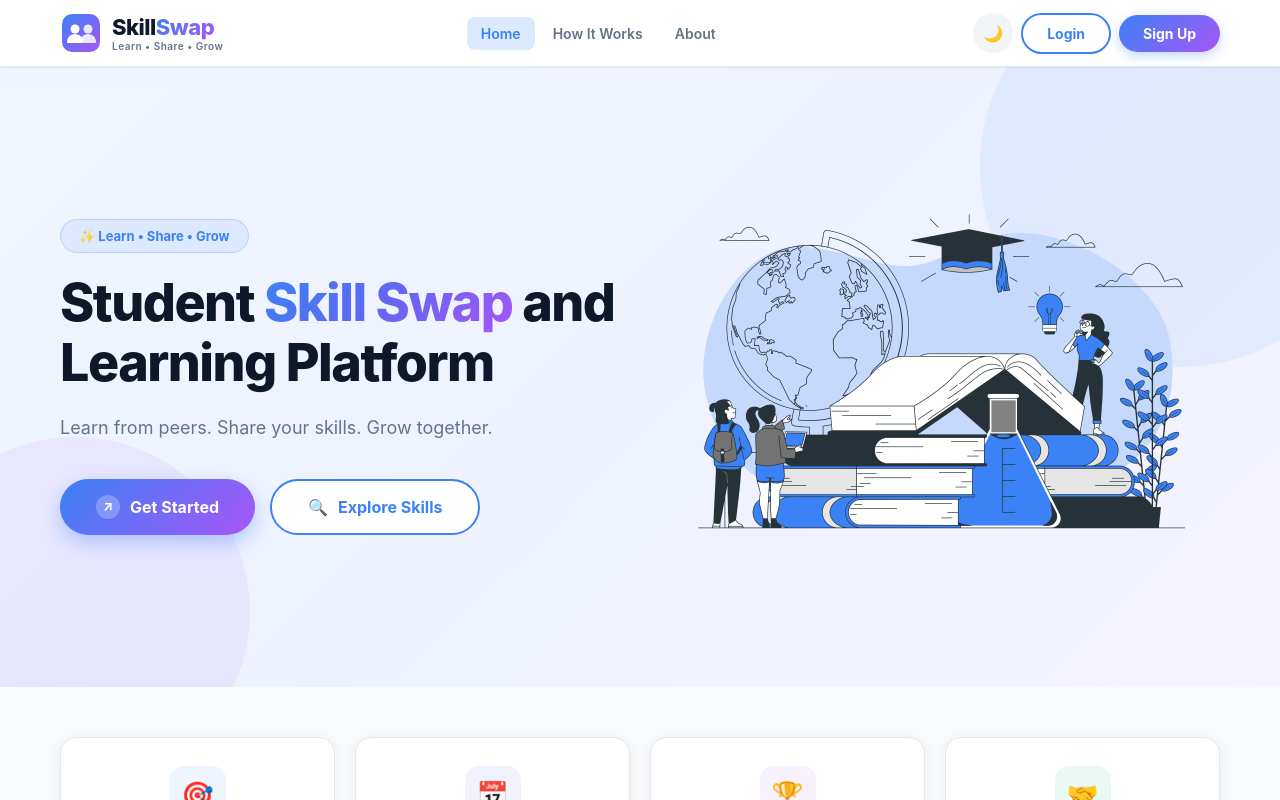
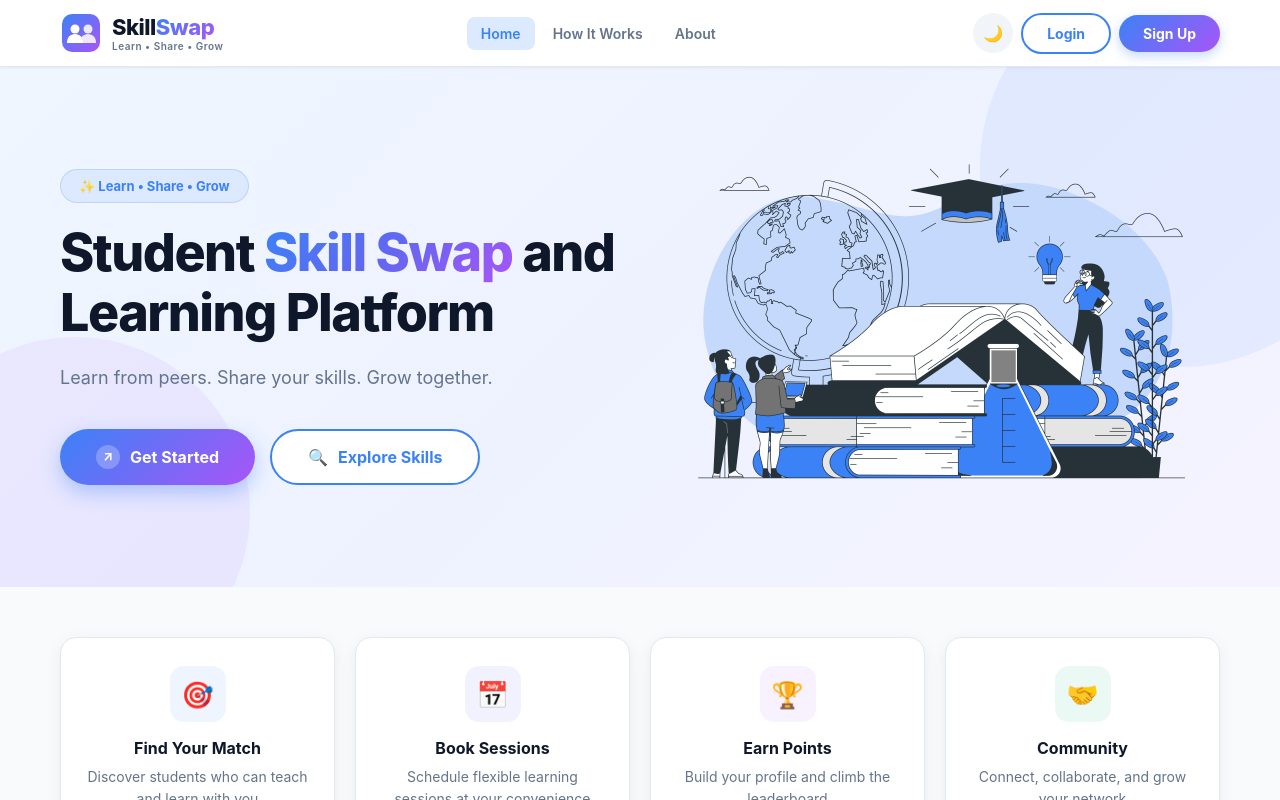
Before and after one commit to tharukasewmini1230-creator/SkillConnect, a React (Vite) app in the folder frontend/: page / in a window 1280 px wide. Shown: the top 800 px of the page. Built offline with nearby package versions, Linux system fonts and the light colour scheme.

Commit message:
style: reduce padding in Home component hero section for improved layout

```diff
--- a/frontend/src/pages/Home.jsx
+++ b/frontend/src/pages/Home.jsx
@@ -56,7 +56,7 @@ const Home = () => {
           ============================================ */}
       <div style={{
         background: 'var(--hero-bg, linear-gradient(135deg, #EFF6FF 0%, #EEF2FF 50%, #F5F3FF 100%))',
-        padding: '60px 20px',
+        padding: '10px 20px',
         position: 'relative',
         overflow: 'hidden'
       }}>
```
